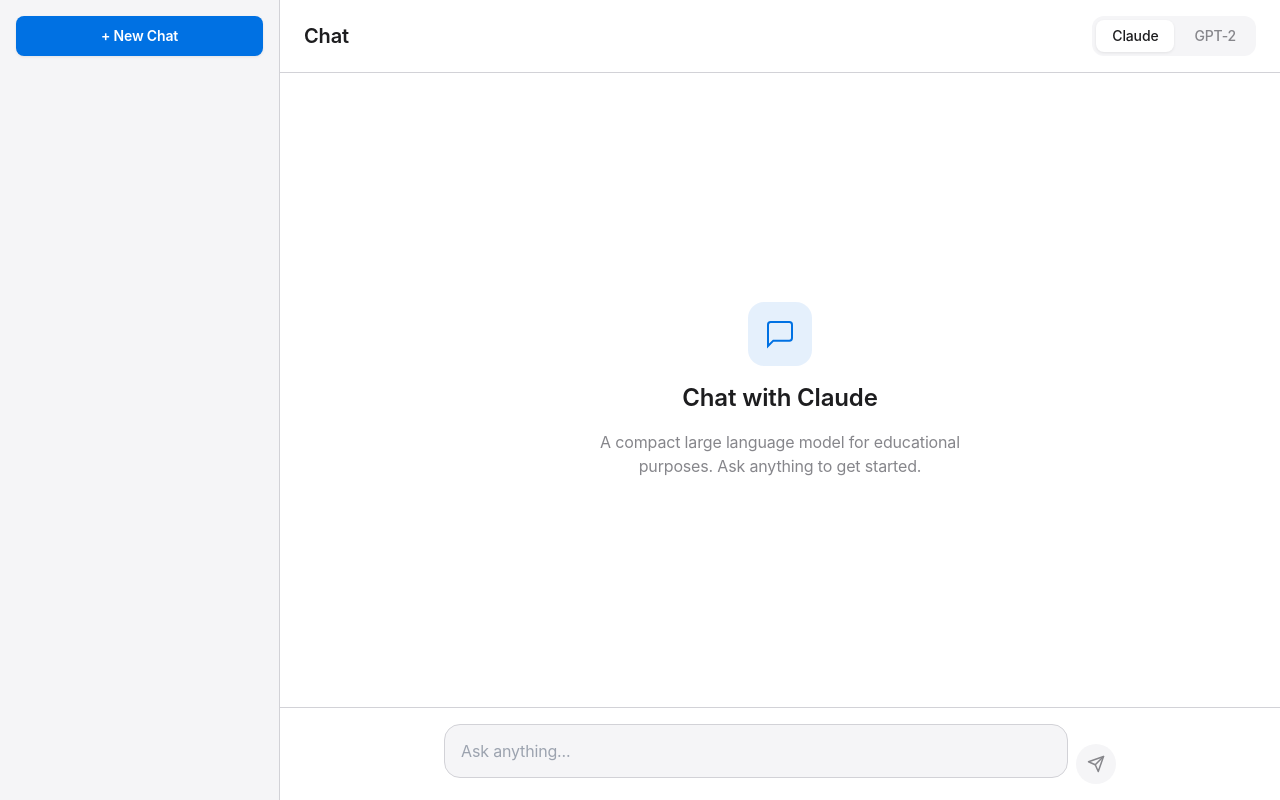
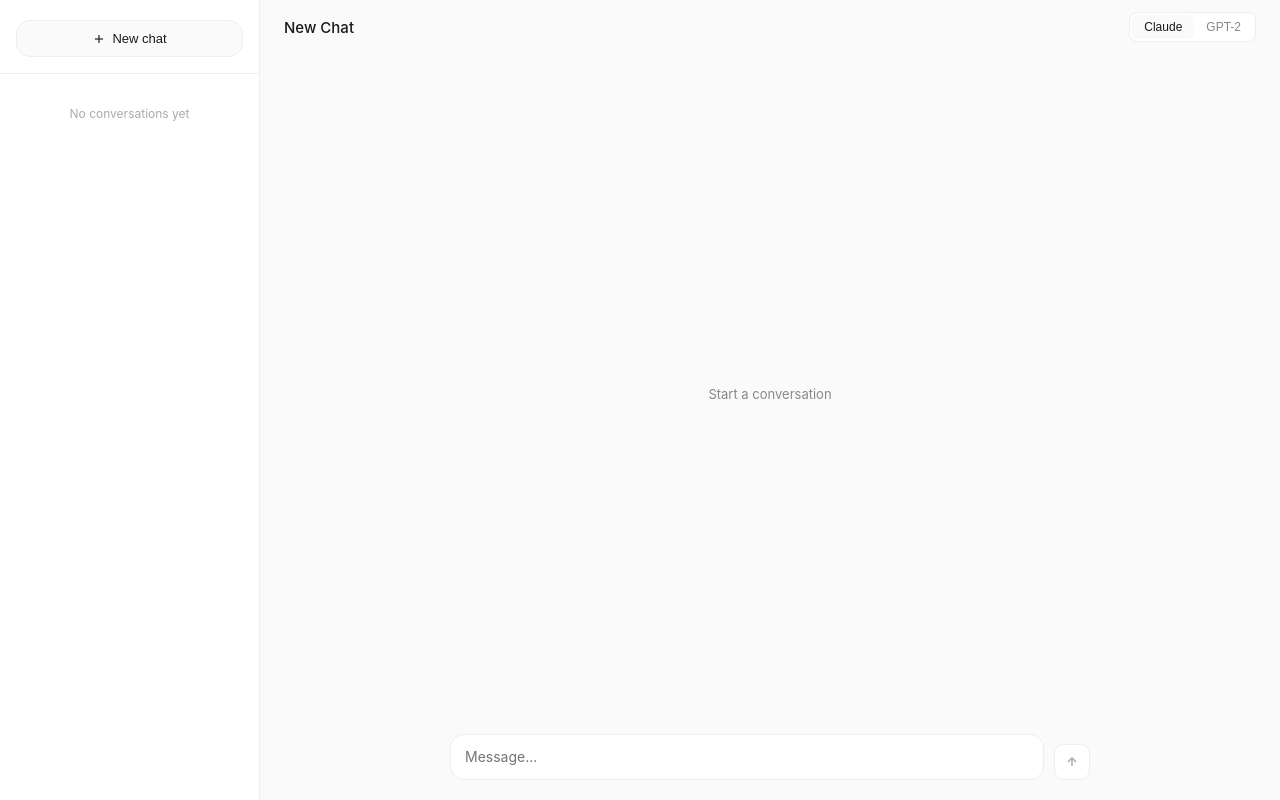
Before and after one commit to ashh0413/LLM-MODEL, a Next.js app in the folder frontend/: page /chat in a window 1280 px wide. Built offline with nearby package versions, Linux system fonts and the light colour scheme.

Commit message:
refactor: minimal ultra-clean design
- Stark black/white palette with gray accents
- Ultra-minimal typography, no visual clutter
- Thin borders, no shadows
- Clean message bubbles with subtle asymmetry
- Refined sidebar with minimal spacing

```diff
--- a/frontend/app/chat/page.tsx
+++ b/frontend/app/chat/page.tsx
@@ -14,11 +14,6 @@ import {
 } from "@/lib/storage";
 
 type Model = "claude" | "huggingface";
-
-const MODEL_LABELS: Record<Model, string> = {
-  claude: "Claude",
-  huggingface: "GPT-2",
-};
 
 export default function ChatPage() {
   const [conversations, setConversations] = useState<Conversation[]>([]);
@@ -69,139 +64,130 @@ export default function ChatPage() {
   };
 
   const handleSend = async (text: string) => {
-    const convId = activeId ?? createConversation().id;
-    if (!activeId) {
-      const conv = createConversation();
-      setConversations((prev) => [conv, ...prev]);
-      setActiveId(conv.id);
-    }
+    if (!activeId) return;
 
-    const userMsg: Message = {
-      id: Date.now(),
-      role: "user",
-      content: text,
-      timestamp: Date.now(),
-      model,
-    };
-    const botMsg: Message = {
-      id: Date.now() + 1,
-      role: "assistant",
-      content: "",
-      timestamp: Date.now(),
-      model,
-    };
-
-    setMessages((prev) => [...prev, userMsg, { ...botMsg }]);
+    const userMsg: Message = { role: "user", content: text };
+    setMessages((prev) => [...prev, userMsg]);
+    saveMessage(activeId, userMsg);
     setLoading(true);
 
     try {
       const endpoint = model === "claude" ? "/api/claude" : "/api/huggingface";
-      const response = await fetch(endpoint, {
+      const res = await fetch(endpoint, {
         method: "POST",
         headers: { "Content-Type": "application/json" },
-        body: JSON.stringify({
-          prompt: text,
-          maxTokens: 500,
-          temperature: 0.7,
-        }),
+        body: JSON.stringify({ message: text }),
       });
 
-      const data = await response.json();
-      const text = data.text || "No response generated.";
-
-      setMessages((prev) =>
-        prev.map((m) => (m.id === botMsg.id ? { ...m, content: text } : m))
-      );
-      saveMessage(convId, { ...userMsg, conversationId: convId });
-      saveMessage(convId, { ...botMsg, conversationId: convId, content: text });
-    } catch (error) {
-      setMessages((prev) =>
-        prev.map((m) =>
-          m.id === botMsg.id ? { ...m, content: "Error: Generation failed" } : m
-        )
-      );
+      const data = await res.json();
+      const reply: Message = {
+        role: "assistant",
+        content: data.response || data.error?.message || "Something went wrong.",
+      };
+      setMessages((prev) => [...prev, reply]);
+      saveMessage(activeId, reply);
+    } catch {
+      const err: Message = { role: "assistant", content: "Failed to get response." };
+      setMessages((prev) => [...prev, err]);
+      saveMessage(activeId, err);
     } finally {
       setLoading(false);
     }
   };
 
   return (
-    <div
-      className="flex h-screen"
-      style={{ background: "var(--bg-primary)" }}
-    >
-      {/* Sidebar */}
+    <div style={{ display: "flex", height: "100vh", background: "var(--bg-primary)" }}>
       <ChatSidebar
-        conversations={conversations}
         activeId={activeId}
+        onNew={handleNewChat}
         onSelect={handleSelectChat}
-        onNew={handleNewChat}
         onDelete={handleDeleteChat}
       />
 
-      {/* Main Chat Area */}
-      <main className="flex-1 flex flex-col" style={{ background: "var(--bg-primary)" }}>
-        {/* Apple-style top bar */}
+      <main style={{ flex: 1, display: "flex", flexDirection: "column", overflow: "hidden" }}>
+        {/* Header */}
         <header
-          className="flex items-center justify-between px-6 py-4"
-          style={{ borderBottom: "1px solid var(--border)" }}
+          style={{
+            display: "flex",
+            alignItems: "center",
+            justifyContent: "space-between",
+            padding: "12px 24px",
+            flexShrink: 0,
+          }}
         >
-          <h1 className="text-xl font-semibold" style={{ color: "var(--text-primary)" }}>
-            Chat
-          </h1>
-          <div className="flex items-center gap-1 p-1 rounded-xl" style={{ background: "var(--bg-surface)" }}>
+          <div style={{ fontSize: 15, fontWeight: 500, color: "var(--text-primary)" }}>
+            {conversations.find((c) => c.id === activeId)?.title || "New Chat"}
+          </div>
+
+          {/* Model Toggle */}
+          <div style={{ display: "flex", gap: 0, background: "var(--bg-surface)", borderRadius: 8, padding: 2, border: "1px solid var(--border)" }}>
             {(["claude", "huggingface"] as Model[]).map((m) => (
               <button
                 key={m}
                 onClick={() => setModel(m)}
-                className="px-4 py-1.5 rounded-lg text-sm font-medium transition-all"
                 style={{
+                  padding: "5px 12px",
+                  fontSize: 12,
+                  fontWeight: 500,
+                  border: "none",
+                  borderRadius: 6,
+                  cursor: "pointer",
                   background: model === m ? "var(--bg-primary)" : "transparent",
                   color: model === m ? "var(--text-primary)" : "var(--text-secondary)",
-                  boxShadow: model === m ? "var(--shadow-sm)" : "none",
                 }}
               >
-                {MODEL_LABELS[m]}
+                {m === "claude" ? "Claude" : "GPT-2"}
               </button>
             ))}
           </div>
         </header>
 
         {/* Messages */}
-        <div className="flex-1 overflow-y-auto px-6 py-8">
+        <div style={{ flex: 1, overflowY: "auto", padding: "16px 0" }}>
           {messages.length === 0 ? (
-            <div className="flex flex-col items-center justify-center h-full gap-4">
-              <div
-                className="w-16 h-16 rounded-2xl flex items-center justify-center"
-                style={{ background: "var(--accent-dim)" }}
-              >
-                <svg width="32" height="32" viewBox="0 0 24 24" fill="none" stroke="var(--accent)" strokeWidth="1.5">
-                  <path d="M21 15a2 2 0 0 1-2 2H7l-4 4V5a2 2 0 0 1 2-2h14a2 2 0 0 1 2 2z"/>
-                </svg>
+            <div
+              style={{
+                display: "flex",
+                flexDirection: "column",
+                alignItems: "center",
+                justifyContent: "center",
+                height: "100%",
+                gap: 8,
+              }}
+            >
+              <div style={{ fontSize: 13, color: "var(--text-secondary)" }}>
+                Start a conversation
               </div>
-              <h2 className="text-2xl font-semibold" style={{ color: "var(--text-primary)" }}>
-                Chat with {MODEL_LABELS[model]}
-              </h2>
-              <p style={{ color: "var(--text-secondary)", textAlign: "center", maxWidth: 360 }}>
-                A compact large language model for educational purposes. Ask anything to get started.
-              </p>
             </div>
           ) : (
-            <div className="max-w-2xl mx-auto space-y-6">
-              {messages.map((msg) => (
-                <ChatMessage key={msg.id} message={msg} />
+            <div style={{ display: "flex", flexDirection: "column", gap: 12 }}>
+              {messages.map((msg, i) => (
+                <ChatMessage key={i} message={msg} />
               ))}
+              {loading && (
+                <div style={{ display: "flex", justifyContent: "flex-start", paddingLeft: 0, paddingRight: 80 }}>
+                  <div
+                    style={{
+                      padding: "10px 14px",
+                      fontSize: 14,
+                      color: "var(--text-secondary)",
+                      background: "var(--bg-surface)",
+                      borderRadius: 16,
+                      borderBottomLeftRadius: 4,
+                    }}
+                  >
+                    Thinking...
+                  </div>
+                </div>
+              )}
               <div ref={bottomRef} />
             </div>
           )}
         </div>
 
-        {/* Input Area */}
-        <div
-          className="px-6 py-4"
-          style={{ borderTop: "1px solid var(--border)" }}
-        >
-          <div className="max-w-2xl mx-auto">
+        {/* Input */}
+        <div style={{ padding: "0 24px 20px", flexShrink: 0 }}>
+          <div style={{ maxWidth: 640, margin: "0 auto" }}>
             <ChatInput onSend={handleSend} disabled={loading} />
           </div>
         </div>
--- a/frontend/app/globals.css
+++ b/frontend/app/globals.css
@@ -1,94 +1,48 @@
-@tailwind base;
-@tailwind components;
-@tailwind utilities;
-
 :root {
-  --bg-primary: #ffffff;
-  --bg-surface: #f5f5f7;
-  --bg-elevated: #ffffff;
-  --border: #d2d2d7;
-  --text-primary: #1d1d1f;
-  --text-secondary: #86868b;
-  --accent: #0071e3;
-  --accent-hover: #0077ED;
-  --accent-dim: rgba(0, 113, 227, 0.1);
-  --attention-high: #ff3b30;
-  --attention-mid: #ff9500;
-  --attention-low: #34c759;
-  --shadow-sm: 0 1px 3px rgba(0,0,0,0.08);
-  --shadow-md: 0 4px 12px rgba(0,0,0,0.1);
-  --shadow-lg: 0 12px 40px rgba(0,0,0,0.12);
-}
-
-@media (prefers-color-scheme: dark) {
-  :root {
-    --bg-primary: #000000;
-    --bg-surface: #1c1c1e;
-    --bg-elevated: #2c2c2e;
-    --border: #38383a;
-    --text-primary: #f5f5f7;
-    --text-secondary: #98989d;
-    --shadow-sm: 0 1px 3px rgba(0,0,0,0.3);
-    --shadow-md: 0 4px 12px rgba(0,0,0,0.4);
-    --shadow-lg: 0 12px 40px rgba(0,0,0,0.5);
-  }
+  --bg-primary: #fafafa;
+  --bg-surface: #ffffff;
+  --text-primary: #1a1a1a;
+  --text-secondary: #888888;
+  --text-muted: #aaaaaa;
+  --accent: #000000;
+  --border: #eeeeee;
+  --hover-bg: #f5f5f5;
+  --shadow: none;
+  --radius-sm: 10px;
+  --radius-md: 14px;
+  --radius-lg: 20px;
+  --font: -apple-system, BlinkMacSystemFont, "SF Pro Text", "Segoe UI", sans-serif;
+  --font-display: -apple-system, BlinkMacSystemFont, "SF Pro Display", "Segoe UI", sans-serif;
 }
 
 * {
+  margin: 0;
+  padding: 0;
   box-sizing: border-box;
 }
 
+html,
 body {
+  height: 100%;
+  font-family: var(--font);
   background: var(--bg-primary);
   color: var(--text-primary);
-  font-family: -apple-system, BlinkMacSystemFont, "SF Pro Display", "SF Pro Text", "Helvetica Neue", Arial, sans-serif;
   -webkit-font-smoothing: antialiased;
   -moz-osx-font-smoothing: grayscale;
-  font-weight: 400;
-  letter-spacing: -0.01em;
 }
 
+/* Scrollbar */
 ::-webkit-scrollbar {
-  width: 8px;
+  width: 6px;
+  height: 6px;
 }
-
 ::-webkit-scrollbar-track {
   background: transparent;
 }
-
 ::-webkit-scrollbar-thumb {
-  background: var(--border);
-  border-radius: 4px;
+  background: #ddd;
+  border-radius: 3px;
 }
-
 ::-webkit-scrollbar-thumb:hover {
-  background: var(--text-secondary);
+  background: #ccc;
 }
-
-.font-mono {
-  font-family: "SF Mono", "Fira Code", "Menlo", monospace;
-}
-
-@keyframes fadeIn {
-  from {
-    opacity: 0;
-    transform: translateY(4px);
-  }
-  to {
-    opacity: 1;
-    transform: translateY(0);
-  }
-}
-
-.animate-fadeIn {
-  animation: fadeIn 0.2s ease-out;
-}
-
-@keyframes pulse {
-  0%, 100% { opacity: 0.4; }
-  50% { opacity: 0.8; }
-}
-
-.animate-pulse {
-  animation: pulse 1.5s ease-in-out infinite;
-}
--- a/frontend/components/chat/ChatInput.tsx
+++ b/frontend/components/chat/ChatInput.tsx
@@ -18,8 +18,7 @@ export default function ChatInput({ onSend, disabled }: ChatInputProps) {
   };
 
   return (
-    <form onSubmit={handleSubmit} className="flex gap-2 items-end">
-      <div className="flex-1 relative">
+    <form onSubmit={handleSubmit} style={{ display: "flex", gap: 10, alignItems: "flex-end" }}>
       <textarea
         value={value}
         onChange={(e) => setValue(e.target.value)}
@@ -29,36 +28,46 @@ export default function ChatInput({ onSend, disabled }: ChatInputProps) {
             handleSubmit(e);
           }
         }}
+        placeholder="Message..."
+        disabled={disabled}
         rows={1}
-          placeholder="Ask anything..."
-          disabled={disabled}
-          className="w-full rounded-2xl px-4 py-3.5 text-base resize-none transition-all"
         style={{
+          flex: 1,
+          padding: "12px 14px",
+          fontSize: 14,
+          fontFamily: "inherit",
           background: "var(--bg-surface)",
           border: "1px solid var(--border)",
+          borderRadius: "var(--radius-md)",
           color: "var(--text-primary)",
-            minHeight: 48,
+          resize: "none",
+          outline: "none",
+          minHeight: 44,
           maxHeight: 120,
-            outline: "none",
-            fontFamily: "inherit",
+          lineHeight: 1.4,
         }}
       />
-      </div>
       <button
         type="submit"
         disabled={disabled || !value.trim()}
-        className="flex-shrink-0 w-10 h-10 rounded-full flex items-center justify-center transition-all"
         style={{
-          background: disabled || !value.trim() ? "var(--bg-surface)" : "var(--accent)",
-          color: disabled || !value.trim() ? "var(--text-secondary)" : "#fff",
-          cursor: disabled || !value.trim() ? "not-allowed" : "pointer",
-          border: "none",
-          boxShadow: disabled || !value.trim() ? "none" : "var(--shadow-sm)",
+          width: 36,
+          height: 36,
+          background: value.trim() && !disabled ? "var(--accent)" : "var(--bg-surface)",
+          color: value.trim() && !disabled ? "#fff" : "var(--text-muted)",
+          border: "1px solid var(--border)",
+          borderRadius: "var(--radius-sm)",
+          cursor: value.trim() && !disabled ? "pointer" : "default",
+          display: "flex",
+          alignItems: "center",
+          justifyContent: "center",
+          transition: "all 0.15s ease",
+          flexShrink: 0,
         }}
       >
-        <svg width="18" height="18" viewBox="0 0 24 24" fill="none" stroke="currentColor" strokeWidth="2" strokeLinecap="round" strokeLinejoin="round">
-          <line x1="22" y1="2" x2="11" y2="13"/>
-          <polygon points="22 2 15 22 11 13 2 9 22 2"/>
+        <svg width="14" height="14" viewBox="0 0 24 24" fill="none" stroke="currentColor" strokeWidth="2.5">
+          <line x1="12" y1="19" x2="12" y2="5" />
+          <polyline points="5 12 12 5 19 12" />
         </svg>
       </button>
     </form>
--- a/frontend/components/chat/ChatSidebar.tsx
+++ b/frontend/components/chat/ChatSidebar.tsx
@@ -1,78 +1,157 @@
 "use client";
-import { Conversation } from "@/lib/storage";
+import { useState, useEffect } from "react";
+import {
+  getConversations,
+  createConversation,
+  deleteConversation,
+  getMessages,
+  Conversation,
+} from "@/lib/storage";
 
 interface ChatSidebarProps {
-  conversations: Conversation[];
   activeId: number | null;
+  onNew: () => void;
   onSelect: (id: number) => void;
-  onNew: () => void;
   onDelete: (id: number) => void;
 }
 
-export default function ChatSidebar({
-  conversations,
-  activeId,
-  onSelect,
-  onNew,
-  onDelete,
-}: ChatSidebarProps) {
+export default function ChatSidebar({ activeId, onNew, onSelect, onDelete }: ChatSidebarProps) {
+  const [conversations, setConversations] = useState<Conversation[]>([]);
+
+  useEffect(() => {
+    setConversations(getConversations());
+  }, []);
+
+  const handleNew = () => {
+    onNew();
+    setConversations(getConversations());
+  };
+
+  const handleDelete = (e: React.MouseEvent, id: number) => {
+    e.stopPropagation();
+    onDelete(id);
+    setConversations(getConversations());
+  };
+
   return (
     <aside
-      className="flex flex-col h-full"
       style={{
-        width: 280,
+        width: 260,
+        height: "100vh",
         background: "var(--bg-surface)",
         borderRight: "1px solid var(--border)",
+        display: "flex",
+        flexDirection: "column",
+        flexShrink: 0,
       }}
     >
-      <div className="p-4">
+      {/* Header */}
+      <div
+        style={{
+          padding: "20px 16px 16px",
+          borderBottom: "1px solid var(--border)",
+        }}
+      >
         <button
-          onClick={onNew}
-          className="w-full py-2.5 rounded-lg font-semibold text-sm transition-all hover:opacity-90 active:scale-98"
+          onClick={handleNew}
           style={{
-            background: "var(--accent)",
-            color: "#fff",
-            boxShadow: "var(--shadow-sm)",
+            width: "100%",
+            padding: "10px 14px",
+            background: "var(--bg-primary)",
+            border: "1px solid var(--border)",
+            borderRadius: "var(--radius-md)",
+            fontSize: 13,
+            fontWeight: 500,
+            color: "var(--text-primary)",
+            cursor: "pointer",
+            display: "flex",
+            alignItems: "center",
+            justifyContent: "center",
+            gap: 6,
+            transition: "all 0.15s ease",
           }}
         >
-          + New Chat
+          <svg width="14" height="14" viewBox="0 0 24 24" fill="none" stroke="currentColor" strokeWidth="2">
+            <line x1="12" y1="5" x2="12" y2="19" />
+            <line x1="5" y1="12" x2="19" y2="12" />
+          </svg>
+          New chat
         </button>
       </div>
 
-      <nav className="flex-1 overflow-y-auto px-3 pb-4">
-        <div className="space-y-0.5">
-          {conversations.map((conv) => (
-            <button
+      {/* Conversation List */}
+      <nav style={{ flex: 1, overflowY: "auto", padding: "8px 8px" }}>
+        {conversations.length === 0 ? (
+          <p
+            style={{
+              textAlign: "center",
+              color: "var(--text-muted)",
+              fontSize: 12,
+              marginTop: 24,
+            }}
+          >
+            No conversations yet
+          </p>
+        ) : (
+          conversations.map((conv) => (
+            <div
               key={conv.id}
-              className="w-full text-left px-3 py-2.5 rounded-lg text-sm transition-all group flex items-center gap-2"
+              onClick={() => onSelect(conv.id)}
               style={{
-                background: activeId === conv.id ? "var(--accent-dim)" : "transparent",
-                color: activeId === conv.id ? "var(--accent)" : "var(--text-primary)",
+                display: "flex",
+                alignItems: "center",
+                justifyContent: "space-between",
+                padding: "10px 12px",
+                marginBottom: 2,
+                borderRadius: "var(--radius-sm)",
+                cursor: "pointer",
+                background: activeId === conv.id ? "var(--hover-bg)" : "transparent",
+                transition: "background 0.12s ease",
               }}
-              onClick={() => onSelect(conv.id)}
+              onMouseEnter={(e) => {
+                if (activeId !== conv.id) e.currentTarget.style.background = "var(--hover-bg)";
+              }}
+              onMouseLeave={(e) => {
+                if (activeId !== conv.id) e.currentTarget.style.background = "transparent";
+              }}
             >
-              <svg width="16" height="16" viewBox="0 0 24 24" fill="none" stroke="currentColor" strokeWidth="1.5">
-                <path d="M21 15a2 2 0 0 1-2 2H7l-4 4V5a2 2 0 0 1 2-2h14a2 2 0 0 1 2 2z"/>
-              </svg>
-              <span className="flex-1 truncate">
-                {conv.title}
-              </span>
               <span
-                className="opacity-0 group-hover:opacity-100 text-xs px-1.5 py-0.5 rounded transition-opacity"
                 style={{
-                  background: "var(--bg-elevated)",
-                  color: "var(--text-secondary)"
-                }}
-                onClick={(e) => {
-                  e.stopPropagation();
-                  onDelete(conv.id);
+                  fontSize: 13,
+                  color: activeId === conv.id ? "var(--text-primary)" : "var(--text-secondary)",
+                  fontWeight: activeId === conv.id ? 500 : 400,
+                  whiteSpace: "nowrap",
+                  overflow: "hidden",
+                  textOverflow: "ellipsis",
+                  maxWidth: 170,
                 }}
               >
-                ×
+                {conv.title || "New conversation"}
               </span>
-            </button>
-          ))}
-        </div>
+              <button
+                onClick={(e) => handleDelete(e, conv.id)}
+                style={{
+                  opacity: activeId === conv.id ? 1 : 0,
+                  background: "none",
+                  border: "none",
+                  cursor: "pointer",
+                  color: "var(--text-muted)",
+                  padding: "4px",
+                  borderRadius: 4,
+                  display: "flex",
+                  alignItems: "center",
+                  justifyContent: "center",
+                  transition: "opacity 0.12s, color 0.12s",
+                }}
+              >
+                <svg width="13" height="13" viewBox="0 0 24 24" fill="none" stroke="currentColor" strokeWidth="2">
+                  <polyline points="3 6 5 6 21 6" />
+                  <path d="M19 6v14a2 2 0 0 1-2 2H7a2 2 0 0 1-2-2V6m3 0V4a2 2 0 0 1 2-2h4a2 2 0 0 1 2 2v2" />
+                </svg>
+              </button>
+            </div>
+          ))
+        )}
       </nav>
     </aside>
   );
```
Also changed, not shown: frontend/components/chat/ChatMessage.tsx (+11 -20 lines). Lines whose indentation alone changed are shown as unchanged.
